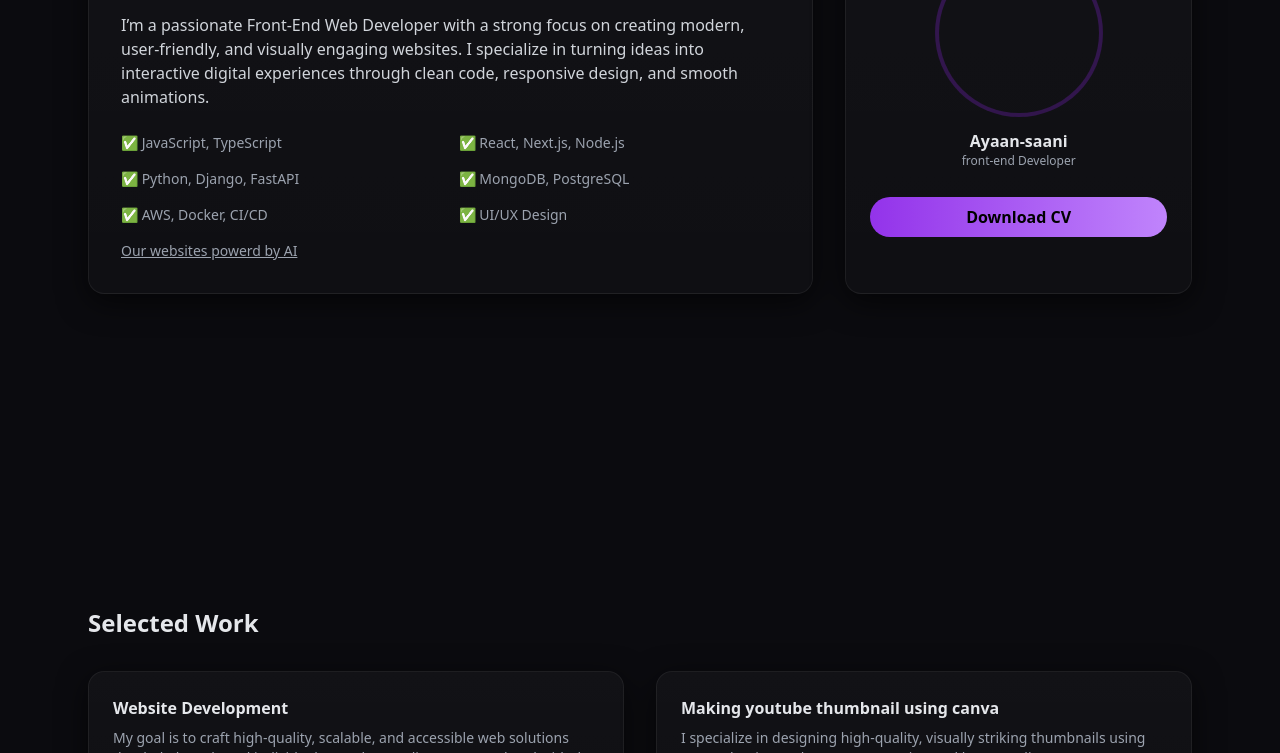
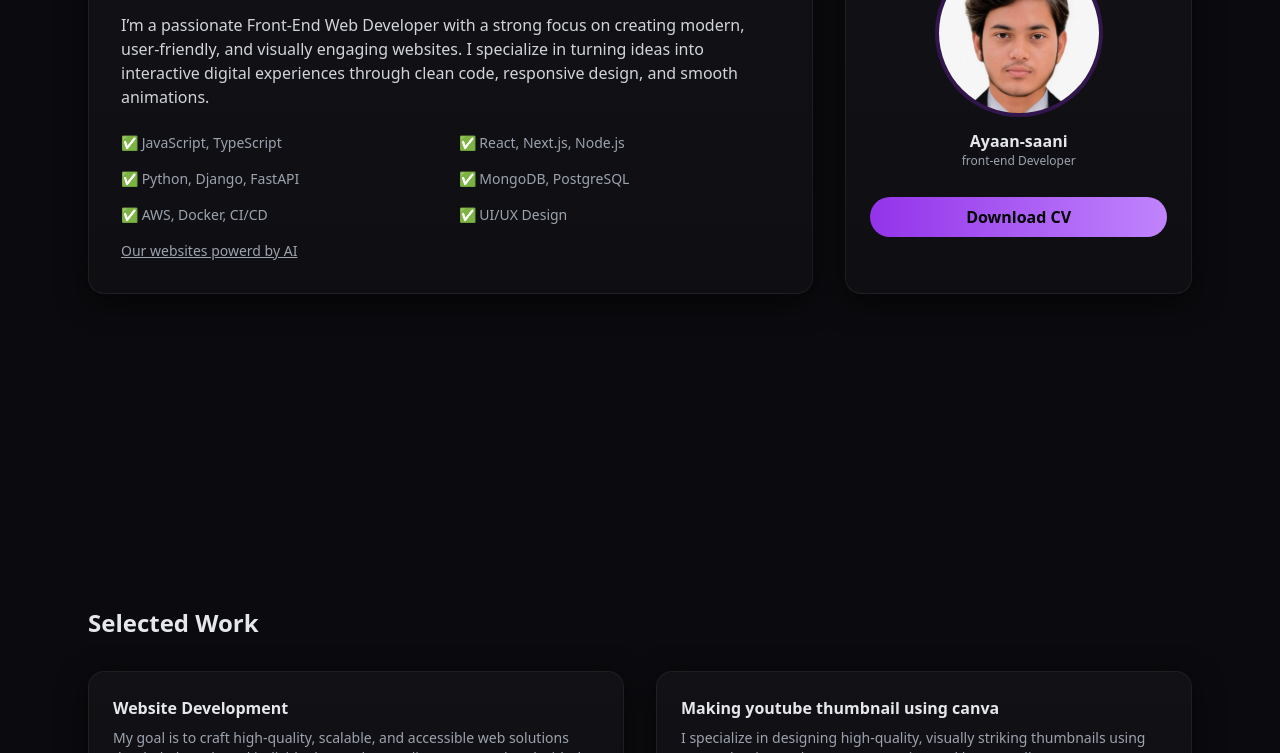
Before and after one commit to ayaanhabib197-web/ayaan-portfolio, a plain HTML site: page index.html in a window 1280 px wide. Shown: the part 1249-2002 px from the top of the page. Drawn offline with nearby package versions, Linux system fonts and the light colour scheme.

Commit message:
Update index.html

```diff
--- a/index.html
+++ b/index.html
@@ -125,7 +125,7 @@
       <aside class="reveal p-6 rounded-2xl card flex flex-col items-center gap-4">
         <div class="w-40 h-40 rounded-full overflow-hidden ring-4 ring-purple-700/30">
           <!-- Replace this with your portrait (this will be revealed on scroll) -->
-          <img id="portrait" src="c:\Users\HP\Pictures\WhatsApp Image 2025-10-01 at 19.27.36_ae70d8ae.jpg" />
+          <img id="portrait" src="./mypic.jpg" />
         </div>
         <div class="text-center">
           <div class="font-semibold">Ayaan-saani</div>
```
